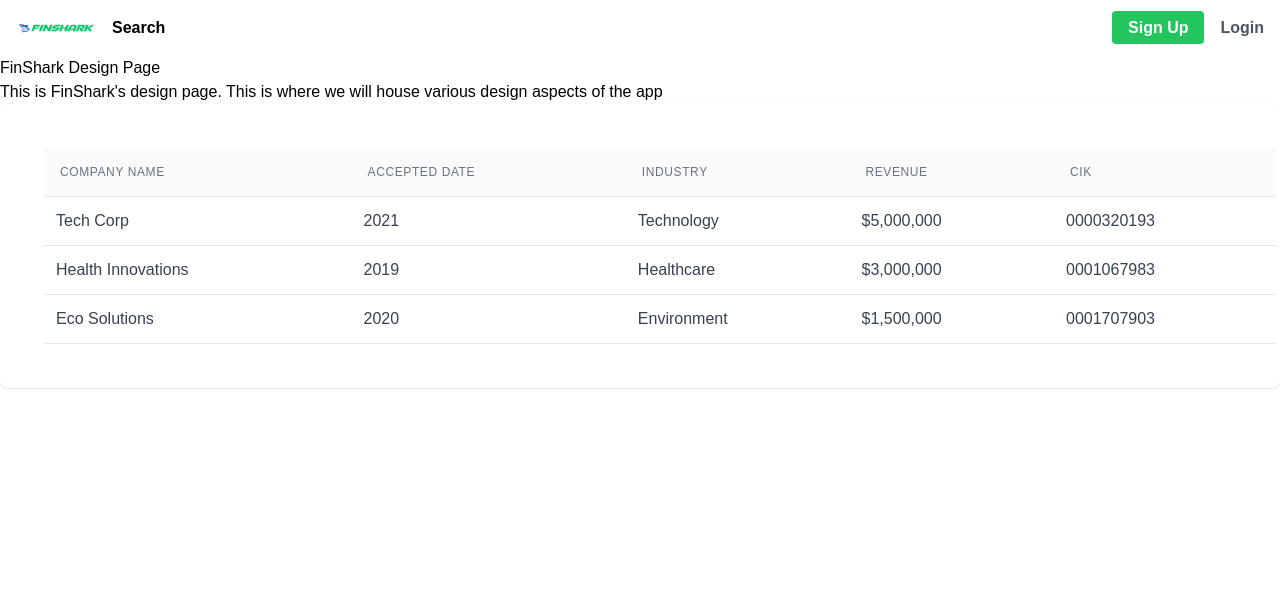
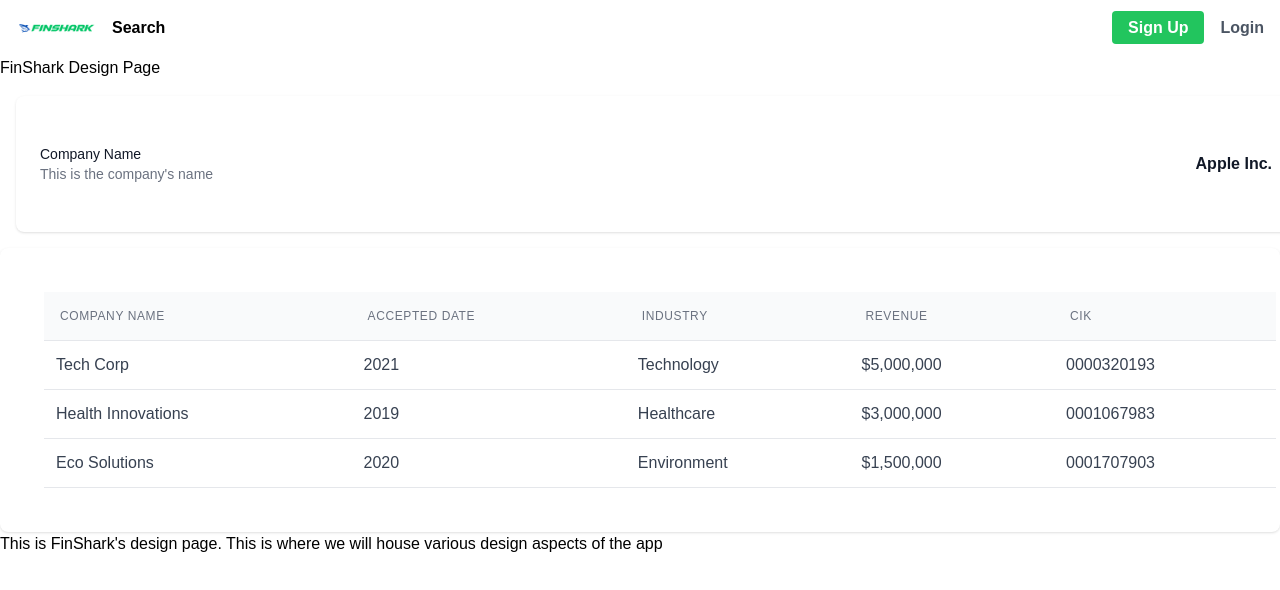
Before and after one commit to AhmadBahr/FinShark, a React (Create React App) app: page /designpage in a window 1280 px wide. Shown: the top 590 px of the page. Built offline with nearby package versions, Linux system fonts and the light colour scheme.

Commit message:
passing down the ratio list to the design page

```diff
--- /dev/null
+++ b/src/Components/RatioList/RatioList.tsx
@@ -0,0 +1,61 @@
+import React from 'react';
+import { TestDataCompany } from '../Table/testData.tsx';
+
+const data = TestDataCompany[0];
+
+type Company = typeof data;
+
+type Config = {
+    label: string;
+    render: (company: Company) => React.ReactNode;
+    subTitle?: string;
+};
+
+type Props = {
+    config: Config[];
+    data: Company;
+};
+
+const RatioList: React.FC<Props> = ({ config, data }) => {
+    const renderedCells = config.map((row: Config, index: number) => {
+        return (
+            <li key={index} className="py-6 sm:py-6">
+                <div className="flex items-center space-x-4">
+                    <div className="flex-1 min-w-0">
+                        <p className="text-sm font-medium text-gray-900 truncate">
+                            {row.label}
+                        </p>
+                        {row.subTitle && (
+                            <p className="text-sm text-gray-500 truncate">
+                                {row.subTitle}
+                            </p>
+                        )}
+                    </div>
+                    <div className="inline-flex items-center text-base font-semibold text-gray-900">
+                        {row.render(data)}
+                    </div>
+                </div>
+            </li>
+        );
+    });
+
+    return (
+        <div className="bg-white shadow rounded-lg ml-4 mt-4 mb-4 p-4 sm:p-6 w-full">
+            <ul className="divide-y divide-gray-200">{renderedCells}</ul>
+        </div>
+    );
+};
+
+const config: Config[] = [
+    {
+        label: "Company Name",
+        render: (company: Company) => company.companyName,
+        subTitle: "This is the company's name",
+    },
+];
+
+const App = () => {
+    return <RatioList config={config} data={data} />;
+};
+
+export default App;
--- a/src/Pages/DesignPage/DesignPage.tsx
+++ b/src/Pages/DesignPage/DesignPage.tsx
@@ -1,5 +1,6 @@
 import React from 'react'
 import Table from '../../Components/Table/Table.tsx'
+import RatioList from '../../Components/RatioList/RatioList.tsx'
 
 type Props = {}
 
@@ -7,10 +8,11 @@ const DesignPage = (props: Props) => {
     return (
         <>
             <h1>FinShark Design Page</h1>
+            <RatioList/>
+            <Table />
             <h2>This is FinShark's design page. This is where we will house various
                 design aspects  of the app
             </h2>
-            <Table/>
         </>
     )
 }
```
